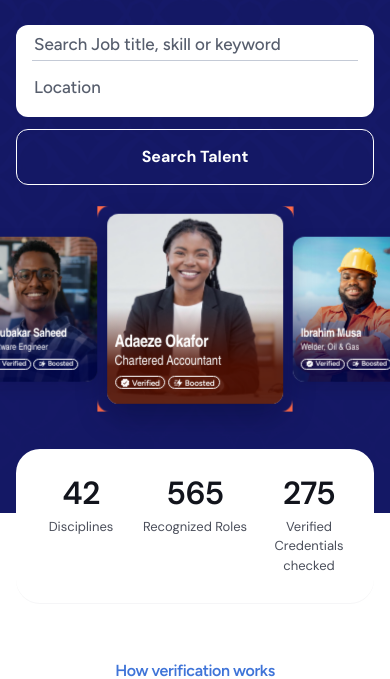
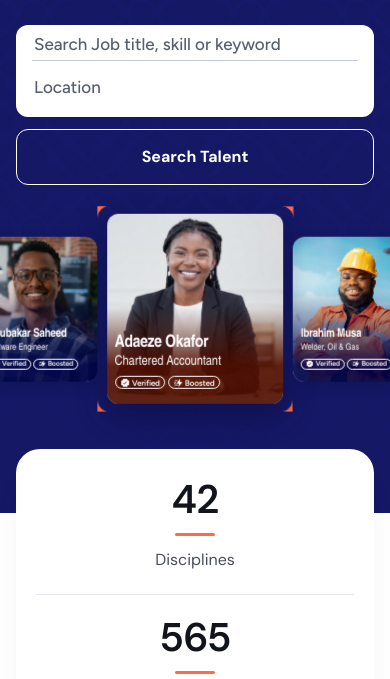
Before and after one commit to chucknova/hilora, a website built with Vite: page index.html in a window 390 px wide. Shown: the part 427-1106 px from the top of the page. Built offline with nearby package versions, Linux system fonts and the light colour scheme; a web font is replaced by a local one.

Commit message:
Refine stats strip and use exported Figma photos in "What makes us different"
- Stats: add dividers, card shadow and a coral rule that draws in under each
  number as its count lands; keep the original labels.
- What makes us different: replace stand-in photos with the six panels
  exported from Figma (03–06 frames are 534px wide) and the real NYSC logo.
- ANIMATIONS.md updated to match.

Co-Authored-By: Claude Opus 5.5 <noreply@anthropic.com>

```diff
--- a/index.html
+++ b/index.html
@@ -182,15 +182,24 @@
       <section class="stats" aria-label="Hilora in numbers" data-anim="stats">
         <div class="stats__card">
           <div class="stat">
-            <p class="stat__value" data-count="42">42</p>
+            <div class="stat__figure">
+              <p class="stat__value" data-count="42">42</p>
+              <span class="stat__underline" aria-hidden="true"></span>
+            </div>
             <p class="stat__label">Disciplines</p>
           </div>
           <div class="stat">
-            <p class="stat__value" data-count="565">565</p>
+            <div class="stat__figure">
+              <p class="stat__value" data-count="565">565</p>
+              <span class="stat__underline" aria-hidden="true"></span>
+            </div>
             <p class="stat__label">Recognized Roles</p>
           </div>
           <div class="stat">
-            <p class="stat__value" data-count="275">275</p>
+            <div class="stat__figure">
+              <p class="stat__value" data-count="275">275</p>
+              <span class="stat__underline" aria-hidden="true"></span>
+            </div>
             <p class="stat__label">Verified Credentials checked</p>
           </div>
         </div>
@@ -613,7 +622,7 @@
                 <span class="preview__texture"></span>
             <!-- 01 Scout bounties -->
             <div class="pv is-active" data-color="#3f74d8">
-              <div class="pv__photo pv__photo--a"><img src="/assets/different/scout-photo.jpg" alt="" style="left: -221px; width: 785px; height: 524px" /></div>
+              <div class="pv__photo pv__photo--a"><img src="/assets/different/pv-01-scout.jpg" alt="" /></div>
               <div class="pv-card" style="right: 32px; top: 126px; width: 324px; gap: 14px">
                 <div class="pv-card__group">
                   <p class="pv-label">ROLE YOU’RE SCOUTING FOR</p>
@@ -638,7 +647,7 @@
 
             <!-- 02 Stealth mode -->
             <div class="pv" data-color="#363b48">
-              <div class="pv__photo pv__photo--b"><img src="/assets/different/stealth-photo.jpg" alt="" style="left: 0; width: 785px; height: 524px; transform: scaleX(-1)" /></div>
+              <div class="pv__photo pv__photo--b"><img src="/assets/different/pv-02-stealth.jpg" alt="" /></div>
               <div class="pv-card pv-toggle-card" style="left: 346px; top: 201px; width: 328px">
                 <div class="pv-toggle-card__copy">
                   <p class="pv-toggle-card__title">Make your profile visible to employers</p>
@@ -658,9 +667,9 @@
               </div>
             </div>
 
-            <!-- 03 Escrow (photo is a stand-in until the Figma image is exported) -->
+            <!-- 03 Escrow -->
             <div class="pv" data-color="#1f8a5c">
-              <div class="pv__photo"><img class="is-cover" src="/assets/industries/energy.jpg" alt="" /></div>
+              <div class="pv__photo pv__photo--wide"><img src="/assets/different/pv-03-escrow.jpg" alt="" /></div>
               <div class="pv-card" style="left: 356px; top: 50px; width: 300px; gap: 8px">
                 <p class="pv-label">ESCROW RECEIPT</p>
                 <div class="pv-split"><p class="pv-big">₦185,000</p><span class="pv-tag">PAYMENT HELD</span></div>
@@ -674,9 +683,9 @@
               </div>
             </div>
 
-            <!-- 04 Trust dossier (photo is a stand-in) -->
+            <!-- 04 Trust dossier -->
             <div class="pv" data-color="#5a5fd6">
-              <div class="pv__photo"><img class="is-cover" src="/assets/industries/hr.jpg" alt="" /></div>
+              <div class="pv__photo pv__photo--wide"><img src="/assets/different/pv-04-dossier.jpg" alt="" /></div>
               <div class="pv-card pv-dossier" style="left: 312px; top: 128px; width: 340px">
                 <img class="pv-dossier__avatar" src="/assets/profiles/avatar-finance.jpg" alt="" />
                 <div>
@@ -692,9 +701,9 @@
               </div>
             </div>
 
-            <!-- 05 Graduate pipeline (photo + NYSC logo are stand-ins) -->
+            <!-- 05 Graduate pipeline -->
             <div class="pv" data-color="#f2583a">
-              <div class="pv__photo"><img class="is-cover" src="/assets/industries/technology.jpg" alt="" /></div>
+              <div class="pv__photo pv__photo--wide"><img src="/assets/different/pv-05-graduate.jpg" alt="" /></div>
               <div class="pv-card" style="left: 372px; top: 118px; width: 288px; gap: 4px">
                 <p class="pv-label-blue">UNILAG degree certificate</p>
                 <p class="pv-strong">First Class</p>
@@ -702,15 +711,15 @@
                 <div class="pv-chips"><span class="pv-chip"><svg class="ok-icon" viewBox="0 0 16 16" aria-hidden="true"><circle cx="8" cy="8" r="8" /><path d="M4.6 8.2l2.2 2.2 4.6-4.8" /></svg>Confirmed with UNILAG</span><span class="pv-chip"><svg class="ok-icon" viewBox="0 0 16 16" aria-hidden="true"><circle cx="8" cy="8" r="8" /><path d="M4.6 8.2l2.2 2.2 4.6-4.8" /></svg>NYSC</span></div>
               </div>
               <div class="pv-card" style="left: 372px; top: 268px; width: 288px; gap: 8px">
-                <span class="pv-emblem" aria-hidden="true">NYSC</span>
+                <img class="pv-emblem" src="/assets/different/nysc-logo.png" width="26" height="33" alt="" />
                 <p class="pv-cert"><strong>NYSC Certificate Of National Service</strong> Completed 2025</p>
                 <div class="pv-chips"><span class="pv-chip"><svg class="ok-icon" viewBox="0 0 16 16" aria-hidden="true"><circle cx="8" cy="8" r="8" /><path d="M4.6 8.2l2.2 2.2 4.6-4.8" /></svg>Certificate checked 10 Nov</span></div>
               </div>
             </div>
 
-            <!-- 06 Replacement guarantee (photo is a stand-in) -->
+            <!-- 06 Replacement guarantee -->
             <div class="pv" data-color="#3f74d8">
-              <div class="pv__photo"><img class="is-cover" src="/assets/industries/sales.jpg" alt="" /></div>
+              <div class="pv__photo pv__photo--wide"><img src="/assets/different/pv-06-replacement.jpg" alt="" /></div>
               <div class="pv-card" style="left: 320px; top: 360px; width: 330px; gap: 6px">
                 <p class="pv-label">REPLACEMENT GUARANTEE</p>
                 <p class="pv-big"><span data-days>7</span> working days</p>
--- a/src/animations/stats.js
+++ b/src/animations/stats.js
@@ -1,10 +1,13 @@
 /**
  * STATS STRIP
  *
- * When the card scrolls into view (or straight away if it's already
- * visible on load), it rises in and each number counts up from 0.
+ * Entrance (when the card scrolls into view, or straight away if it's
+ * already visible on load):
+ *   1. The card rises in, then each stat fades up.
+ *   2. Each number counts up from 0; as it lands, a short coral rule draws
+ *      in beneath it.
  *
- * Targets: .stats__card, .stat, [data-count]
+ * Targets: .stats__card, .stat, [data-count], .stat__underline
  */
 import { gsap } from "gsap";
 
@@ -19,6 +22,11 @@ export function initStatsAnimations() {
 
   const stats = card.querySelectorAll(".stat");
   const numbers = card.querySelectorAll("[data-count]");
+  const underlines = card.querySelectorAll(".stat__underline");
+
+  // start state: numbers at 0 (no flash of the final value), rules undrawn
+  numbers.forEach((el) => (el.textContent = "0"));
+  gsap.set(underlines, { scaleX: 0 });
 
   const tl = gsap.timeline({
     scrollTrigger: { trigger: card, start: "top 92%", once: true },
@@ -26,23 +34,28 @@ export function initStatsAnimations() {
     delay: card.getBoundingClientRect().top < window.innerHeight ? 1.4 : 0,
   });
 
-  tl.from(card, { y: 60, autoAlpha: 0, duration: 1, ease: "power3.out" })
-    .from(stats, { y: 20, autoAlpha: 0, duration: 0.7, stagger: CONFIG.stagger, ease: "power2.out" }, "-=0.6")
-    .add(() => {
+  tl.from(card, { y: 60, autoAlpha: 0, duration: 1, ease: "power3.out" }).from(
+    stats,
+    { y: 20, autoAlpha: 0, duration: 0.7, stagger: CONFIG.stagger, ease: "power2.out" },
+    "-=0.6"
+  );
+
   numbers.forEach((el, i) => {
-        const target = Number(el.dataset.count);
     const counter = { value: 0 };
-        gsap.to(counter, {
-          value: target,
+    const at = 0.4 + i * CONFIG.stagger;
+    tl.to(
+      counter,
+      {
+        value: Number(el.dataset.count),
         duration: CONFIG.countDuration,
-          delay: i * CONFIG.stagger,
         ease: "power3.out",
         onUpdate: () => (el.textContent = Math.round(counter.value)),
+      },
+      at
+    )
+      // the rule draws in as the count settles
+      .to(underlines[i], { scaleX: 1, duration: 0.6, ease: "power3.out" }, at + CONFIG.countDuration * 0.55);
   });
-      });
-    }, "<");
-  // start numbers at 0 so there's no flash of the final value
-  numbers.forEach((el) => (el.textContent = "0"));
 
   return tl;
 }
--- a/src/styles/different.css
+++ b/src/styles/different.css
@@ -137,8 +137,10 @@
   background: linear-gradient(to bottom, #d9d4cc, #b9b2a7);
 }
 .pv__photo--a { left: 35px; }
-.pv__photo img { position: absolute; top: 0; max-width: none; }
-.pv__photo img.is-cover { inset: 0; width: 100%; height: 100%; object-fit: cover; }
+/* 03–06 use a wider frame in the design (exported at 534×501) */
+.pv__photo--wide { left: 39px; width: 534px; }
+/* photos are exported from Figma already cropped to the frame */
+.pv__photo img { position: absolute; inset: 0; width: 100%; height: 100%; object-fit: cover; }
 
 /* ---------- Preview cards ---------- */
 .pv-card {
@@ -289,18 +291,7 @@
   white-space: nowrap;
 }
 .pv-chip .ok-icon { width: 13px; height: 13px; margin: 0; }
-.pv-emblem {
-  display: grid;
-  place-items: center;
-  width: 32px;
-  height: 32px;
-  border-radius: 50%;
-  background: #1f8a5c;
-  border: 2px solid #e8c547;
-  font-weight: 800;
-  font-size: 7px;
-  color: #fff;
-}
+.pv-emblem { width: 26px; height: 33px; }
 .pv-cert { font-size: 14.5px; line-height: 1.4; }
 .pv-cert strong { font-weight: 700; }
 
--- a/src/styles/hero.css
+++ b/src/styles/hero.css
@@ -317,14 +317,23 @@
 }
 .stats__card {
   display: flex;
-  gap: 64px;
-  padding: 52px 82px;
+  padding: 48px 40px 44px;
   background: var(--neutral-0);
   border-radius: 24px;
-  box-shadow: 0 1px 0 rgba(8, 8, 63, 0.04);
+  box-shadow: 0 1px 0 rgba(8, 8, 63, 0.04), 0 18px 40px -24px rgba(8, 8, 63, 0.18);
   text-align: center;
 }
-.stat { flex: 1; display: flex; flex-direction: column; gap: 8px; }
+.stat {
+  flex: 1;
+  display: flex;
+  flex-direction: column;
+  align-items: center;
+  padding: 0 32px;
+}
+/* thin dividers between the stats */
+.stat + .stat { border-left: 1px solid #e6e8ef; }
+
+.stat__figure { position: relative; display: inline-flex; flex-direction: column; align-items: center; }
 .stat__value {
   font-weight: 600;
   font-size: 56px;
@@ -333,17 +342,29 @@
   color: var(--neutral-900);
   font-variant-numeric: tabular-nums;
 }
-.stat__label { font-size: 20px; line-height: 1.5; color: var(--neutral-600); }
-
+/* short coral rule under each number (drawn in by stats.js) */
+.stat__underline {
+  width: 40px;
+  height: 3px;
+  margin-top: 14px;
+  border-radius: 2px;
+  background: var(--coral-500);
+  transform-origin: center;
+}
+.stat__label { margin-top: 14px; font-size: 20px; line-height: 1.5; color: var(--neutral-600); }
 @media (max-width: 1180px) {
   .stats { width: calc(100% - 2 * var(--gutter)); }
-  .stats__card { padding: 40px 32px; gap: 24px; }
+  .stats__card { padding: 40px 16px; }
+  .stat { padding: 0 20px; }
   .stat__value { font-size: 44px; }
   .stat__label { font-size: 17px; }
 }
 @media (max-width: 640px) {
   .stats { margin-top: -64px; }
-  .stats__card { padding: 28px 12px; gap: 8px; }
-  .stat__value { font-size: 32px; letter-spacing: -0.6px; }
-  .stat__label { font-size: 13px; }
+  /* stack on phones: three rows with horizontal dividers */
+  .stats__card { flex-direction: column; padding: 8px 20px; }
+  .stat { padding: 22px 0; }
+  .stat + .stat { border-left: 0; border-top: 1px solid #e6e8ef; }
+  .stat__value { font-size: 40px; letter-spacing: -0.8px; }
+  .stat__label { margin-top: 12px; font-size: 16px; }
 }
```
Also changed, not shown: ANIMATIONS.md (+6 -3 lines), public/assets/different/nysc-logo.png (added), public/assets/different/pv-01-scout.jpg (added), public/assets/different/pv-02-stealth.jpg (added), public/assets/different/pv-03-escrow.jpg (added), public/assets/different/pv-04-dossier.jpg (added), public/assets/different/pv-05-graduate.jpg (added), public/assets/different/pv-06-replacement.jpg (added), public/assets/different/scout-photo.jpg (deleted), public/assets/different/stealth-photo.jpg (deleted). Lines whose indentation alone changed are shown as unchanged.
